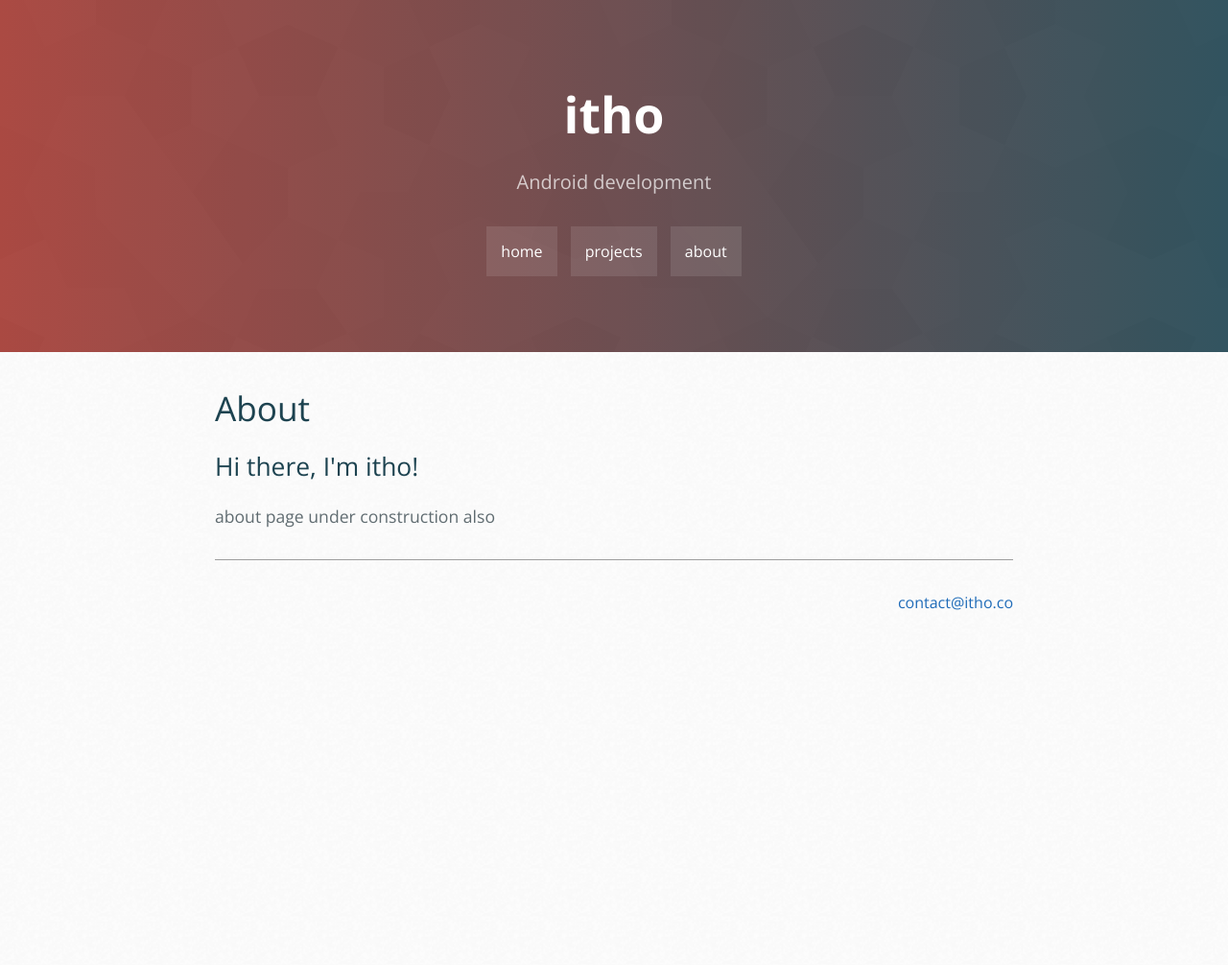
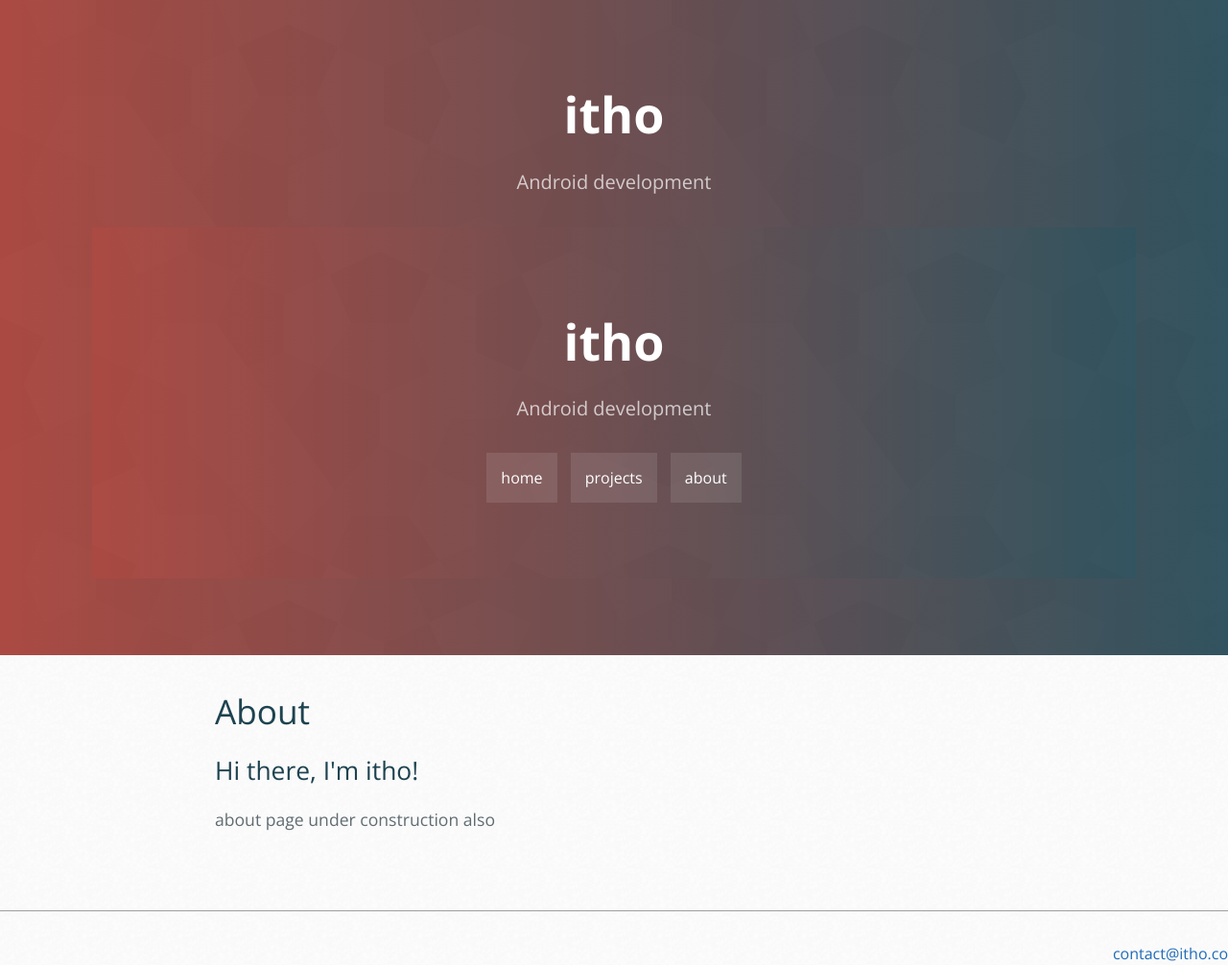
Before and after one commit to itho/itho.github.io, a Jekyll site: the page built from about/index.html, in a window 1280 px wide. Shown: the whole page at 96% size. Built offline with Jekyll 4.4.1, drawn with Linux system fonts in a browser that asks for light colours; some web fonts are replaced; before the commit the page ends 900 px from its top, so only the background shows below that.

Commit message:
Structure update

```diff
--- /dev/null
+++ b/_includes/title.html
@@ -0,0 +1,2 @@
+  <h1 class="project-name">{{ site.title }}</h1>
+  <h2 class="project-tagline">{{ site.tagline }}</h2>
--- a/_layouts/default.html
+++ b/_layouts/default.html
@@ -2,10 +2,15 @@
 <html lang="en-us">
 {% include head.html %}
 <body>
-{% include nav.html %}
-<section class="main-content">
-{{ content }}
-{% include footer.html %}
-</section><!-- main-content -->
+  <section class="page-header">
+    {% include title.html %}
+    {% include nav.html %}
+  </section>
+  <section class="main-content">
+    {{ content }}
+  </section>
+  <section class="page-footer">
+    {% include footer.html %}
+  </section>
 </body>
 </html>
```
Also changed, not shown: _drafts/temp.md (line endings or trailing spaces), _includes/footer.html (line endings or trailing spaces), _includes/head.html (line endings or trailing spaces), _layouts/post.html (line endings or trailing spaces), about/index.html (line endings or trailing spaces), blog/index.html (line endings or trailing spaces).
